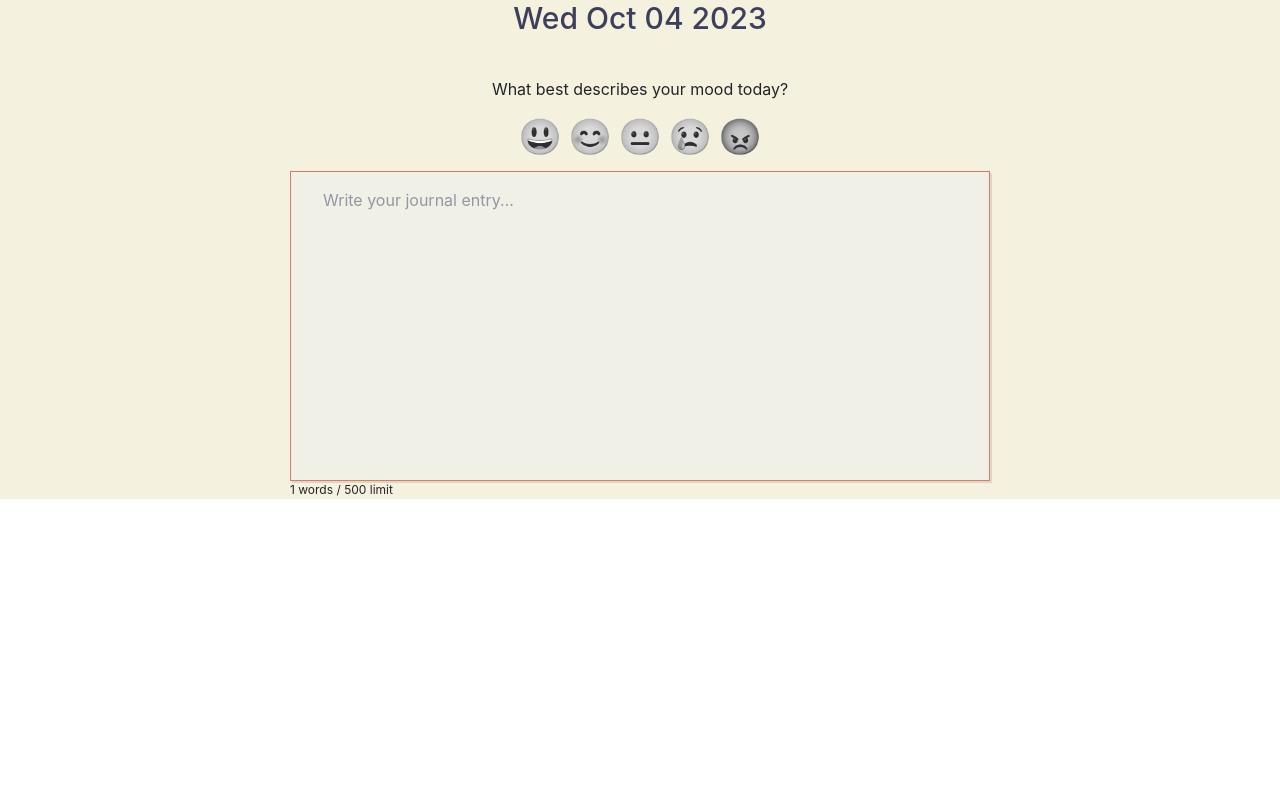
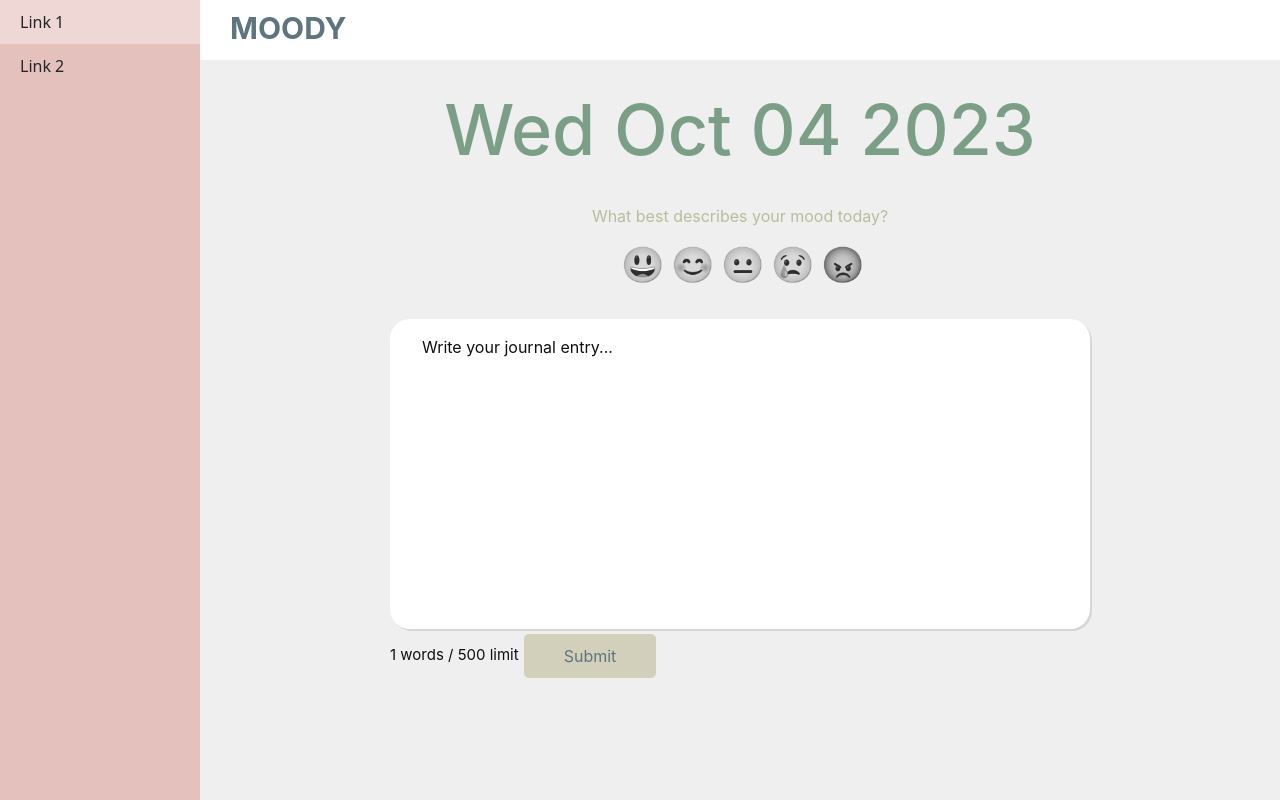
Before and after one commit to angenue/MoodJournal, a React (Create React App) app in the folder frontend/: page / in a window 1280 px wide. Built offline with nearby package versions, Linux system fonts and the light colour scheme; the HTML template or start-up script is replaced by a standard one.

Commit message:
added css and side bar

```diff
--- a/frontend/src/App.tsx
+++ b/frontend/src/App.tsx
@@ -1,15 +1,23 @@
 import React from 'react';
+import Sidebar from './components/Sidebar';
 import HomePage from './components/HomePage';
 import { BrowserRouter as Router, Route, Routes } from 'react-router-dom';
+import './styles/App.css';
 
 const App = () => {
   return (
+    <div style={{ display: 'flex' }}>
+      <Sidebar/>
+
+      <div className="content">
         <Router>
           <Routes>
             <Route path="/" element={<HomePage />} />
             {/* Add more routes as needed */}
           </Routes>
         </Router>
+      </div>
+    </div>
   );
 };
 
--- a/frontend/src/components/HomePage.tsx
+++ b/frontend/src/components/HomePage.tsx
@@ -1,5 +1,6 @@
 import React, { useState } from 'react';
 import { Editor, EditorState } from 'draft-js';
+import handleSubmit from '../utils/handleSubmit';
 import 'draft-js/dist/Draft.css';
 import '../styles/HomePage.css';
 
@@ -15,9 +16,21 @@ const HomePage = () => {
     setSelectedMood(mood);
   };
 
+  const handleFormSubmit = () => {
+    const formData = {
+      mood: selectedMood,
+      journalEntry: editorState.getCurrentContent().getPlainText(),
+      // Add other form data properties as needed
+    };
+    handleSubmit(formData);
+  };
+
 
   return (
     <div className="home-page">
+      <h1 className='title'>MOODY</h1>
+
+
       <h1 className='todays-date'>{new Date().toDateString()}</h1>
 
       <div className="emojis">
@@ -62,12 +75,19 @@ const HomePage = () => {
           placeholder="Write your journal entry..."
         />
         </div>
+        <div className='editor-addons'>
         <div className="word-limit">
           {`${editorState.getCurrentContent().getPlainText().split(/\s/).length} words / 500 limit`}
         </div>
+
+        <button className="submit-button" onClick={handleFormSubmit}>
+        Submit
+      </button>
+      </div>
       </div>
 
       {/*selectedMood && <div>You selected: {selectedMood}</div>*/}
+
     </div>
   );
 };
--- /dev/null
+++ b/frontend/src/components/Sidebar.tsx
@@ -0,0 +1,16 @@
+import React from 'react';
+import '../styles/Sidebar.css';
+
+const Sidebar = () => {
+  return (
+    <div className="sidebar">
+      <ul>
+        <li>Link 1</li>
+        <li>Link 2</li>
+        {/* Add more links as needed */}
+      </ul>
+    </div>
+  );
+};
+
+export default Sidebar;
--- /dev/null
+++ b/frontend/src/styles/App.css
@@ -0,0 +1,6 @@
+
+  .content {
+    flex-grow: 1;
+    /* This makes the content area fill the available space */
+    /* Add other styles as needed */
+  }
--- a/frontend/src/styles/HomePage.css
+++ b/frontend/src/styles/HomePage.css
@@ -1,13 +1,28 @@
 .home-page {
-    background-color: rgba(244, 241, 222, 1);
+    background-color: #EFEFEF;
     font-family: -apple-system, BlinkMacSystemFont, 'Segoe UI', Roboto, Oxygen, Ubuntu, Cantarell, 'Open Sans', 'Helvetica Neue', sans-serif;
     overflow-x: hidden;
     margin: 0;
+    background-size: cover;
+    height: 100vh;
+  }
+
+  .title {
+    color: #5e747f;
+    font-size: 30px;
+    text-align: start;
+    font-weight: bold;
+    position: relative;
+    background-color: #FFFFFF;
+    height: 60px;
+    padding-left: 30px;
+    padding-top: 10px;
   }
 
   .todays-date {
-    color: rgba(61, 64, 91, 1);
-    font-size: 30px;
+    padding-top: 20px;
+    color: #7b9e87;
+    font-size: 70px;
     text-align: center;
 }
 
@@ -21,6 +36,7 @@
 	position: relative;
 	bottom: 40px;
   }
+
   @media (max-width: 1023px) {
     .emojis {
       margin: 30px -16px -16px -16px; } }
@@ -30,10 +46,10 @@
       margin: 30px -8px -12px -8px;
       border-radius: 8px; } }
 
-  .emojis .emoji-reaction-prompt {
-    padding-top: 9px;
+  .emoji-reaction-prompt {
       padding-bottom: 9px;
       text-align: center;
+      color: #b6be9c;
   }
 
   .emojis .emoji-reaction {
@@ -41,12 +57,11 @@
       background: none;
       color: inherit;
       border: none;
-      padding: 0;
+      padding-bottom: 20px;
       font: inherit;
       cursor: pointer;
       outline: none;
       width: 50px;
-      height: 100%;
       display: inline-block;
       text-align: center;
       font-size: 35px;
@@ -74,17 +89,44 @@
   }
 
   .custom-editor .DraftEditor-root {
-    background: #efefef8f;
+    background: #FFFFFF;
 	font-size: 1em;
 	line-height: 1.5em;
 
 	padding: 1em 2em;
   	height: 310px;
 
-	border: 1px solid #E07A5F;
+	border-radius: 20px;
 	box-shadow: 2px 2px 0px hsla( 0, 0%, 0%, 0.1 );
   }
 
+  .DraftEditor-root .public-DraftEditorPlaceholder-root {
+    color: #0F0F0F;
+  }
+
+  .editor-addons {
+    display: flex;
+	flex-direction: row;
+	align-items: center;
+  }
+
   .word-limit {
-    font-size: 12px;
+    font-size: 15px;
+    color: #0F0F0F;
   }
+
+  .submit-button {
+	background-color: #d2d0ba;
+    padding: 10px 40px;
+    border-radius: 5px;
+    cursor: pointer;
+    color: #5e747f;
+    border: none;
+    outline: none;
+    margin: 5px;
+    font-weight: normal;
+  }
+
+  .submit-button:hover {
+    background-color: #E3E1D3;
+  }
--- /dev/null
+++ b/frontend/src/styles/Sidebar.css
@@ -0,0 +1,18 @@
+.sidebar {
+  width: 200px; /* Adjust the width as needed */
+  background-color: #e5c1bd;
+  }
+
+  .sidebar ul {
+    list-style-type: none;
+    padding: 0;
+  }
+
+  .sidebar li {
+    padding: 10px 20px;
+    cursor: pointer;
+  }
+
+  .sidebar li:hover {
+    background-color: #EED7D5;
+  }
--- /dev/null
+++ b/frontend/src/utils/handleSubmit.ts
@@ -0,0 +1,29 @@
+interface FormData {
+    mood: string | null;
+    journalEntry: string;
+    // Add other properties if needed
+  }
+
+const handleSubmit = async (formData: FormData) => {
+    try {
+      const response = await fetch('/api/submitForm', {
+        method: 'POST',
+        headers: {
+          'Content-Type': 'application/json',
+        },
+        body: JSON.stringify(formData),
+      });
+
+      if (!response.ok) {
+        throw new Error('Error submitting form');
+      }
+
+      const data = await response.json();
+      return data;
+    } catch (error) {
+      console.error('Error submitting form', error);
+      throw error; // Re-throw the error for the calling code to handle
+    }
+  };
+
+  export default handleSubmit;
```
Lines whose indentation alone changed are shown as unchanged.
